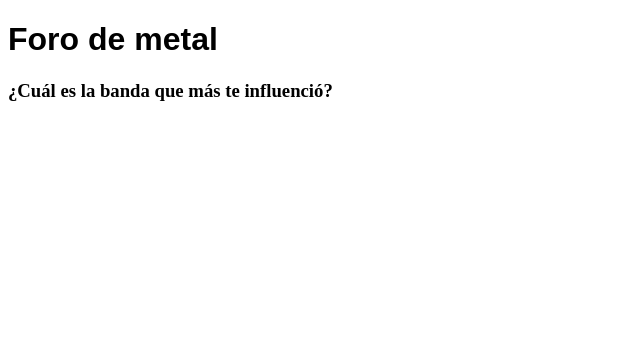
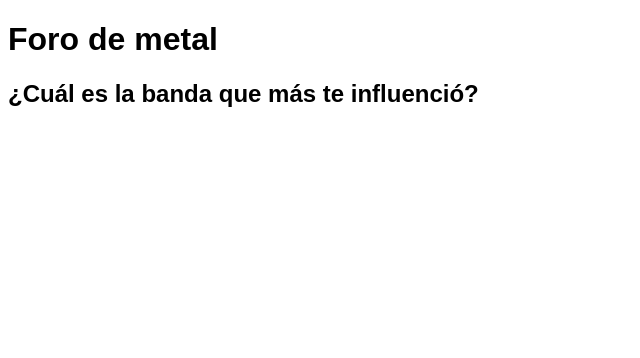
Before and after one commit to emmariescurrena/foro-metal, a Flask app: page /temas in a window 1280 px wide. Shown: the top 358 px of the page, without its empty margins (0-640 px from the left). Run offline with Flask 3, Linux system fonts and the light colour scheme; some web fonts are replaced.

Commit message:
Fonts correctly getted, jinja syntax works and import all from flask

```diff
--- a/app/app.py
+++ b/app/app.py
@@ -1,4 +1,4 @@
-from flask import Flask, render_template, url_for
+from flask import *
 
 app = Flask(__name__)
 
--- a/app/static/style.css
+++ b/app/static/style.css
@@ -1,9 +1,19 @@
 @font-face {
     font-family: "Open Sans Bold";
-    src: url("{{ url_for('static', filename='OpenSans-VariableFont_wdth,wght') }}");
+    src: {{ url_for('static', filename='OpenSans-VariableFont_wdth_wght') }};
     font-weight: 700;
 }
 
-h1 {
+@font-face {
+    font-family: "Open Sans Regular";
+    src: {{ url_for('static', filename='OpenSans-VariableFont_wdth_wght') }};
+    font-weight: 400;
+}
+
+* {
+    font-family: "Open Sans regular", sans-serif;
+}
+
+h1, h2 {
     font-family: "Open Sans Bold", sans-serif;
 }
--- a/app/templates/index.html
+++ b/app/templates/index.html
@@ -4,6 +4,7 @@
 <head>
     <meta charset="UTF-8">
     <meta name="viewport" content="width=device-width, initial-scale=1.0">
+    <link rel="shortcut icon" href="{{ url_for('static', filename='favicon.ico') }}">
     <link rel="stylesheet" href="{{ url_for('static', filename='style.css') }}">
     <title>Foro de Metal</title>
 </head>
--- a/app/templates/temas/tema.html
+++ b/app/templates/tema.html
@@ -3,6 +3,8 @@
 
 <head>
     <meta charset="UTF-8">
+    <meta name="viewport" content="width=device-width, initial-scale=1.0">
+    <link rel="shortcut icon" href="{{ url_for('static', filename='favicon.ico') }}">
     <link rel="stylesheet" href="{{ url_for('static', filename='style.css') }}">
     <title>¿Cuál es la banda que más te influenció? | Foro de Metal</title>
 </head>
@@ -12,7 +14,7 @@
         <h1>Foro de metal</h1>
     </header>
     <section class="tema">
-        <h3>¿Cuál es la banda que más te influenció?</h3>
+        <h2>¿Cuál es la banda que más te influenció?</h2>
     </section>
     <footer>
 
```
Also changed, not shown: app/static/OpenSans-Italic-VariableFont_wdth_wght.ttf (renamed from app/static/OpenSans-Italic-VariableFont_wdth,wght.ttf), app/static/OpenSans-VariableFont_wdth_wght.ttf (renamed from app/static/OpenSans-VariableFont_wdth,wght.ttf), app/static/favicon.ico (added).
